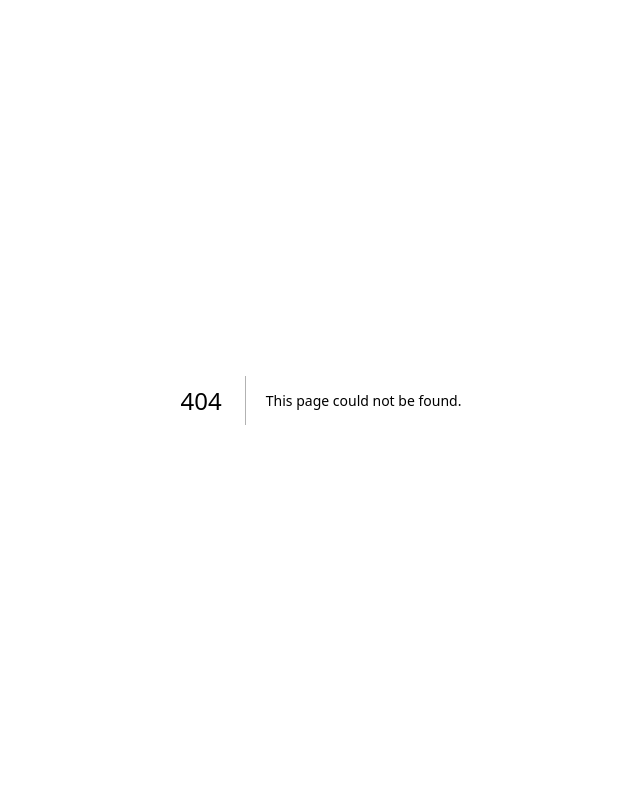
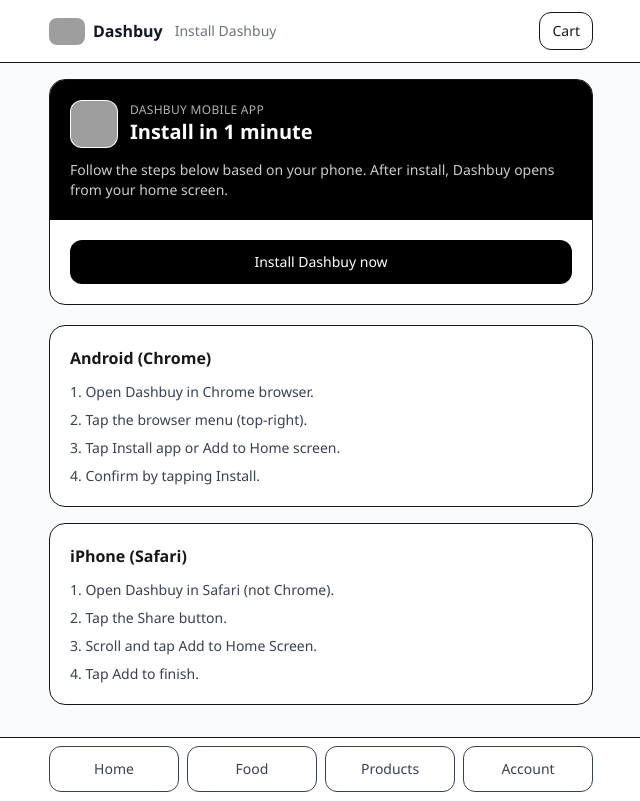
Before and after one commit to Oladahmad/Dashbuy, a Next.js app: page /install in a window 1280 px wide. Before the commit this address had no page. Shown: the whole page, without its empty margins (319-959 px from the left). Built offline with nearby package versions, Linux system fonts and the light colour scheme; grey boxes are pictures that could not be loaded.

Commit message:
Another PWA install page guide

```diff
--- /dev/null
+++ b/app/install/page.tsx
@@ -0,0 +1,111 @@
+"use client";
+
+import { useEffect, useMemo, useState } from "react";
+import Image from "next/image";
+import AppShell from "@/components/AppShell";
+
+type BeforeInstallPromptEvent = Event & {
+  prompt: () => Promise<void>;
+  userChoice: Promise<{ outcome: "accepted" | "dismissed"; platform: string }>;
+};
+
+export default function InstallPage() {
+  const [deferredPrompt, setDeferredPrompt] = useState<BeforeInstallPromptEvent | null>(null);
+  const [installed, setInstalled] = useState(false);
+  const [hint, setHint] = useState("");
+
+  const isIos = useMemo(() => {
+    if (typeof navigator === "undefined") return false;
+    const ua = navigator.userAgent.toLowerCase();
+    return /iphone|ipad|ipod/.test(ua);
+  }, []);
+
+  useEffect(() => {
+    const onBeforeInstallPrompt = (event: Event) => {
+      event.preventDefault();
+      setDeferredPrompt(event as BeforeInstallPromptEvent);
+    };
+
+    const onInstalled = () => {
+      setInstalled(true);
+      setDeferredPrompt(null);
+      setHint("Dashbuy installed successfully.");
+    };
+
+    window.addEventListener("beforeinstallprompt", onBeforeInstallPrompt);
+    window.addEventListener("appinstalled", onInstalled);
+    return () => {
+      window.removeEventListener("beforeinstallprompt", onBeforeInstallPrompt);
+      window.removeEventListener("appinstalled", onInstalled);
+    };
+  }, []);
+
+  async function handleInstallNow() {
+    if (deferredPrompt) {
+      await deferredPrompt.prompt();
+      const choice = await deferredPrompt.userChoice;
+      setHint(choice.outcome === "accepted" ? "Installing Dashbuy..." : "Install was dismissed.");
+      return;
+    }
+    if (isIos) {
+      setHint("On iPhone: tap Share, then Add to Home Screen.");
+      return;
+    }
+    setHint("Install option is in your browser menu if prompt is not showing.");
+  }
+
+  return (
+    <AppShell title="Install Dashbuy">
+      <div className="overflow-hidden rounded-2xl border bg-white">
+        <div className="bg-black px-5 py-5 text-white">
+          <div className="flex items-center gap-3">
+            <div className="h-12 w-12 overflow-hidden rounded-xl border border-white/20 bg-white">
+              <Image src="/logo.png" alt="Dashbuy" width={48} height={48} className="h-12 w-12 object-cover" />
+            </div>
+            <div>
+              <p className="text-xs uppercase tracking-wide text-white/70">Dashbuy Mobile App</p>
+              <h1 className="text-xl font-semibold">Install in 1 minute</h1>
+            </div>
+          </div>
+          <p className="mt-3 text-sm text-white/80">
+            Follow the steps below based on your phone. After install, Dashbuy opens from your home screen.
+          </p>
+        </div>
+
+        <div className="p-5">
+          <button
+            type="button"
+            onClick={handleInstallNow}
+            disabled={installed}
+            className="w-full rounded-xl bg-black px-4 py-3 text-sm font-medium text-white disabled:opacity-50"
+          >
+            {installed ? "Installed" : "Install Dashbuy now"}
+          </button>
+          {hint ? <p className="mt-2 text-sm text-gray-600">{hint}</p> : null}
+        </div>
+      </div>
+
+      <div className="mt-5 grid gap-4">
+        <section className="rounded-2xl border bg-white p-5">
+          <h2 className="text-base font-semibold">Android (Chrome)</h2>
+          <div className="mt-3 grid gap-2 text-sm text-gray-700">
+            <p>1. Open Dashbuy in Chrome browser.</p>
+            <p>2. Tap the browser menu (top-right).</p>
+            <p>3. Tap Install app or Add to Home screen.</p>
+            <p>4. Confirm by tapping Install.</p>
+          </div>
+        </section>
+
+        <section className="rounded-2xl border bg-white p-5">
+          <h2 className="text-base font-semibold">iPhone (Safari)</h2>
+          <div className="mt-3 grid gap-2 text-sm text-gray-700">
+            <p>1. Open Dashbuy in Safari (not Chrome).</p>
+            <p>2. Tap the Share button.</p>
+            <p>3. Scroll and tap Add to Home Screen.</p>
+            <p>4. Tap Add to finish.</p>
+          </div>
+        </section>
+      </div>
+    </AppShell>
+  );
+}
--- a/components/PwaInstallCard.tsx
+++ b/components/PwaInstallCard.tsx
@@ -1,93 +1,41 @@
 "use client";
 
-import { useEffect, useMemo, useState } from "react";
 import Image from "next/image";
-
-type BeforeInstallPromptEvent = Event & {
-  prompt: () => Promise<void>;
-  userChoice: Promise<{ outcome: "accepted" | "dismissed"; platform: string }>;
-};
+import Link from "next/link";
 
 export default function PwaInstallCard() {
-  const [deferredPrompt, setDeferredPrompt] = useState<BeforeInstallPromptEvent | null>(null);
-  const [installed, setInstalled] = useState(false);
-  const [hint, setHint] = useState("");
-
-  const isIos = useMemo(() => {
-    if (typeof navigator === "undefined") return false;
-    const ua = navigator.userAgent.toLowerCase();
-    return /iphone|ipad|ipod/.test(ua);
-  }, []);
-
-  useEffect(() => {
-    const onBeforeInstallPrompt = (event: Event) => {
-      event.preventDefault();
-      setDeferredPrompt(event as BeforeInstallPromptEvent);
-    };
-
-    const onInstalled = () => {
-      setInstalled(true);
-      setDeferredPrompt(null);
-      setHint("App installed successfully.");
-    };
-
-    window.addEventListener("beforeinstallprompt", onBeforeInstallPrompt);
-    window.addEventListener("appinstalled", onInstalled);
-
-    return () => {
-      window.removeEventListener("beforeinstallprompt", onBeforeInstallPrompt);
-      window.removeEventListener("appinstalled", onInstalled);
-    };
-  }, []);
-
-  async function handleInstall() {
-    if (deferredPrompt) {
-      await deferredPrompt.prompt();
-      const choice = await deferredPrompt.userChoice;
-      if (choice.outcome === "accepted") {
-        setHint("Installing Dashbuy...");
-      } else {
-        setHint("Install was dismissed.");
-      }
-      return;
-    }
-
-    if (isIos) {
-      setHint("On iPhone: open browser menu, then Add to Home Screen.");
-      return;
-    }
-
-    setHint("Install is available from your browser menu on this device.");
-  }
-
   return (
-    <div className="mt-5 rounded-2xl border bg-white p-5">
-      <div className="flex items-start justify-between gap-3">
-        <div>
-          <p className="text-xs uppercase tracking-wide text-gray-500">Dashbuy App</p>
-          <h3 className="mt-1 text-lg font-semibold">Install for faster checkout</h3>
-          <p className="mt-1 text-sm text-gray-600">
-            Open Dashbuy like a real app, with quick launch from your home screen.
-          </p>
-        </div>
-        <div className="hidden h-10 w-10 overflow-hidden rounded-xl border bg-white sm:block">
-          <Image src="/logo.png" alt="Dashbuy" width={40} height={40} className="h-10 w-10 object-cover" />
+    <div className="mt-5 overflow-hidden rounded-2xl border bg-white">
+      <div className="relative border-b bg-black px-5 py-4 text-white">
+        <div className="absolute -right-6 -top-6 h-20 w-20 rounded-full border border-white/20" />
+        <div className="flex items-center gap-3">
+          <div className="h-10 w-10 overflow-hidden rounded-xl border border-white/20 bg-white">
+            <Image src="/logo.png" alt="Dashbuy" width={40} height={40} className="h-10 w-10 object-cover" />
+          </div>
+          <div>
+            <p className="text-xs uppercase tracking-wide text-white/70">Install Dashbuy</p>
+            <h3 className="text-base font-semibold">Use Dashbuy like a real app</h3>
+          </div>
         </div>
       </div>
 
-      <div className="mt-4 flex items-center gap-2">
-        <button
-          type="button"
-          onClick={handleInstall}
-          disabled={installed}
-          className="rounded-xl bg-black px-4 py-2 text-sm font-medium text-white disabled:opacity-50"
-        >
-          {installed ? "Installed" : "Install Dashbuy"}
-        </button>
-        <span className="text-xs text-gray-500">PWA</span>
+      <div className="p-5">
+        <p className="text-sm text-gray-700">
+          See simple step-by-step instructions for Android and iPhone, then install from your phone browser.
+        </p>
+
+        <div className="mt-4 flex gap-2">
+          <Link
+            href="/install"
+            className="inline-flex items-center justify-center rounded-xl bg-black px-4 py-2 text-sm font-medium text-white"
+          >
+            Open install guide
+          </Link>
+          <Link href="/install" className="inline-flex items-center justify-center rounded-xl border px-4 py-2 text-sm">
+            Learn more
+          </Link>
+        </div>
       </div>
-
-      {hint ? <p className="mt-2 text-xs text-gray-600">{hint}</p> : null}
     </div>
   );
 }
```
